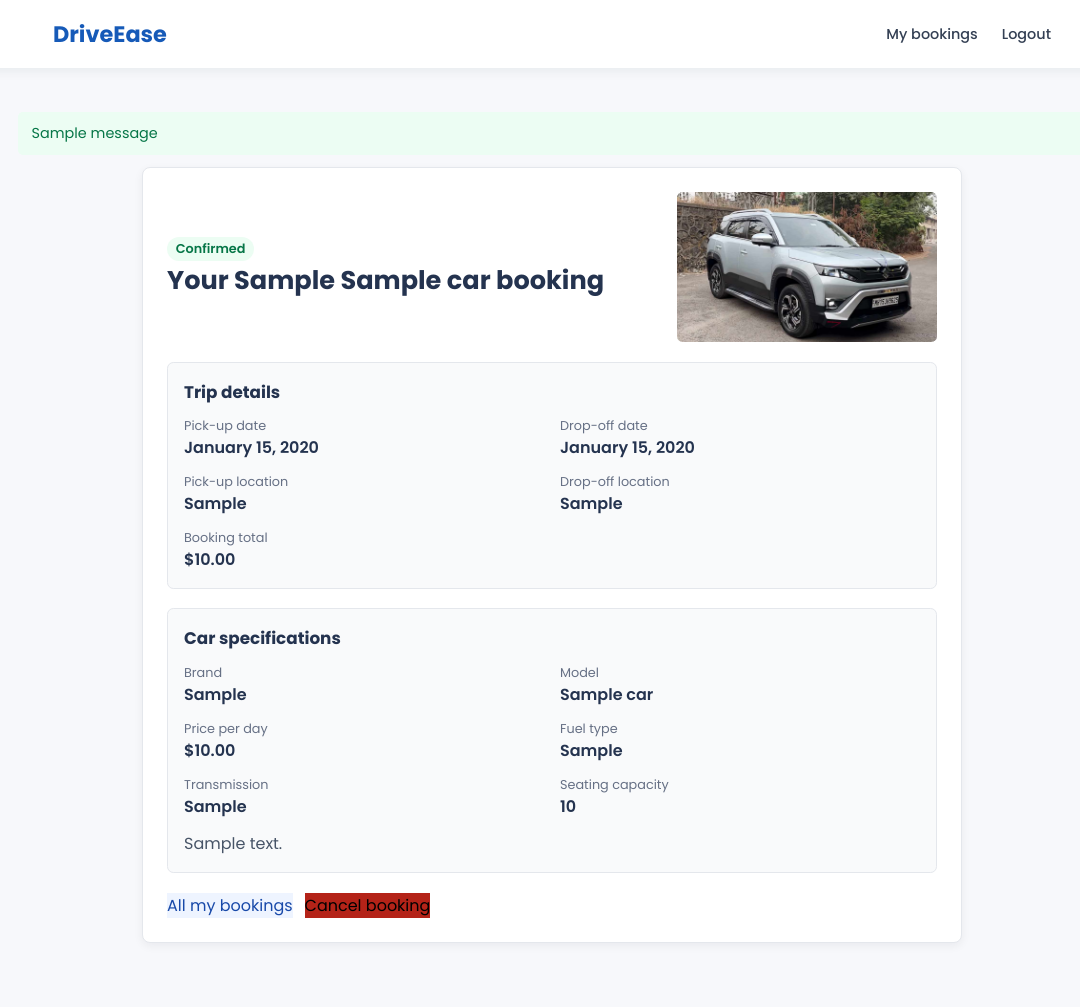
After one commit to YASHAVARDHAN-SG/car-rental-portal, a Django app: page /bookings/1/ in a window 1280 px wide. The commit adds this page. Shown: the whole page, without its empty margins (88-1168 px from the left). Run offline with Django 5.2, Linux system fonts and the light colour scheme; a user stored in the database is signed in; tables that the repository leaves empty hold one stand-in row (values such as "Sample post"); one stand-in notice (Sample message) is shown.

Commit message:
Enhance booking system: add pickup and dropoff locations, improve booking details view, and implement booking cancellation feature. Update car model with additional specifications and enhance admin interface for better management.

```diff
--- a/bicycle/urls.py
+++ b/bicycle/urls.py
@@ -6,4 +6,7 @@ urlpatterns = [
     path('register/', register_view, name='register'),
     path('logout/', logout_view, name='logout'),
     path('book/<int:car_id>/', book_car, name='book_car'),
+    path('my-bookings/', my_bookings, name='my_bookings'),
+    path('bookings/<int:booking_id>/', booking_detail, name='booking_detail'),
+    path('bookings/<int:booking_id>/cancel/', cancel_booking, name='cancel_booking'),
 ]
--- a/bicycle/views.py
+++ b/bicycle/views.py
@@ -1,12 +1,14 @@
-from datetime import date, datetime
+from datetime import date
 
 from django.contrib import messages
 from django.contrib.auth import login, logout
 from django.contrib.auth.decorators import login_required
 from django.contrib.auth.forms import AuthenticationForm
 from django.shortcuts import get_object_or_404, redirect, render
+from django.utils import timezone
 from django.utils.http import url_has_allowed_host_and_scheme
 
+from .booking_forms import BookingForm
 from .forms import RegistrationForm
 from .models import Booking, Car
 
@@ -46,37 +48,64 @@ def home(request):
 @login_required
 def book_car(request, car_id):
     car = get_object_or_404(Car, id=car_id, available=True)
-    error = None
-    if request.method == 'POST':
-        try:
-            start = datetime.strptime(request.POST.get('start_date', ''), '%Y-%m-%d').date()
-            end = datetime.strptime(request.POST.get('end_date', ''), '%Y-%m-%d').date()
-        except ValueError:
-            error = 'Enter a valid start and end date.'
-        else:
-            if end < start:
-                error = 'The end date must be on or after the start date.'
-            elif start < date.today():
-                error = 'The start date cannot be in the past.'
-            else:
-                days = (end - start).days + 1
-                Booking.objects.create(
-                    user=request.user,
-                    car=car,
-                    start_date=start,
-                    end_date=end,
-                    total_price=days * car.price_per_day,
-                )
-                messages.success(request, 'Your booking has been confirmed.')
-                return redirect('home')
+    form = BookingForm(request.POST or None)
+    if request.method == 'POST' and form.is_valid():
+        start = form.cleaned_data['start_date']
+        end = form.cleaned_data['end_date']
+        days = (end - start).days + 1
+        booking = Booking.objects.create(
+            user=request.user,
+            car=car,
+            start_date=start,
+            end_date=end,
+            pickup_location=form.cleaned_data['pickup_location'],
+            dropoff_location=form.cleaned_data['dropoff_location'],
+            total_price=days * car.price_per_day,
+        )
+        messages.success(request, 'Your booking has been confirmed.')
+        return redirect('booking_detail', booking_id=booking.id)
     return render(
         request,
         'booking.html',
         {
             'car': car,
-            'error': error,
+            'form': form,
             'today': date.today().isoformat(),
-            'start_date': request.POST.get('start_date', ''),
-            'end_date': request.POST.get('end_date', ''),
         },
     )
+
+
+@login_required
+def my_bookings(request):
+    bookings = Booking.objects.filter(user=request.user).select_related('car')
+    return render(request, 'my_bookings.html', {'bookings': bookings})
+
+
+@login_required
+def booking_detail(request, booking_id):
+    booking = get_object_or_404(
+        Booking.objects.select_related('car'),
+        id=booking_id,
+        user=request.user,
+    )
+    return render(request, 'booking_detail.html', {'booking': booking})
+
+
+@login_required
+def cancel_booking(request, booking_id):
+    if request.method != 'POST':
+        return redirect('booking_detail', booking_id=booking_id)
+
+    booking = get_object_or_404(
+        Booking,
+        id=booking_id,
+        user=request.user,
+    )
+    if booking.status == Booking.Status.CANCELLED:
+        messages.info(request, 'This booking has already been cancelled.')
+    else:
+        booking.status = Booking.Status.CANCELLED
+        booking.cancelled_at = timezone.now()
+        booking.save(update_fields=['status', 'cancelled_at'])
+        messages.success(request, 'Your booking has been cancelled.')
+    return redirect('booking_detail', booking_id=booking.id)
--- a/static/style.css
+++ b/static/style.css
@@ -613,6 +613,187 @@ header.shadow {
     }
 }
 
+.car-spec-summary {
+    margin: 0.2rem 0 0.9rem;
+    color: #667085;
+    font-size: 0.85rem;
+}
+
+.specifications,
+.details-section {
+    margin: 1.2rem 0;
+    padding: 1rem;
+    border: 1px solid #e4e7ec;
+    border-radius: 0.4rem;
+    background: #f9fafb;
+}
+
+.specifications h2,
+.details-section h2 {
+    margin-bottom: 0.8rem;
+    color: #24334f;
+    font-size: 1.05rem;
+}
+
+.specifications dl,
+.details-section dl {
+    display: grid;
+    grid-template-columns: repeat(2, minmax(0, 1fr));
+    gap: 0.8rem 1rem;
+}
+
+.specifications dl div,
+.details-section dl div {
+    min-width: 0;
+}
+
+.specifications dt,
+.details-section dt {
+    color: #667085;
+    font-size: 0.8rem;
+}
+
+.specifications dd,
+.details-section dd {
+    overflow-wrap: anywhere;
+    color: #24334f;
+    font-weight: 600;
+}
+
+.booking-card .specifications {
+    text-align: left;
+}
+
+.booking-card .specifications p,
+.details-section > p {
+    margin-top: 0.8rem;
+    color: #475467;
+}
+
+.page-title {
+    margin-bottom: 1.5rem;
+    color: #24334f;
+    text-align: center;
+}
+
+.booking-list {
+    display: grid;
+    gap: 1rem;
+}
+
+.booking-list-card,
+.booking-details-card {
+    padding: 1.25rem;
+    border: 1px solid #e4e7ec;
+    border-radius: 0.5rem;
+    background: #fff;
+    box-shadow: 0 3px 10px rgb(16 24 40 / 6%);
+}
+
+.booking-list-card {
+    display: flex;
+    align-items: center;
+    justify-content: space-between;
+    gap: 1rem;
+}
+
+.booking-list-card h2 {
+    margin: 0.25rem 0;
+    color: #24334f;
+    font-size: 1.15rem;
+}
+
+.booking-list-card p {
+    margin-top: 0.25rem;
+    color: #475467;
+}
+
+.booking-status {
+    display: inline-block;
+    padding: 0.2rem 0.55rem;
+    border-radius: 2rem;
+    background: #ecfdf3;
+    color: #067647 !important;
+    font-size: 0.8rem;
+    font-weight: 600;
+}
+
+.booking-status-cancelled {
+    background: #fff1f0;
+    color: #b42318 !important;
+}
+
+.booking-details-card {
+    max-width: 820px;
+    margin: 0 auto;
+    padding: 1.5rem;
+}
+
+.booking-details-heading {
+    display: flex;
+    align-items: center;
+    justify-content: space-between;
+    gap: 1rem;
+}
+
+.booking-details-heading h1 {
+    color: #24334f;
+    font-size: 1.6rem;
+}
+
+.booking-details-photo {
+    width: min(38%, 260px);
+    height: 150px;
+    border-radius: 0.35rem;
+    object-fit: cover;
+}
+
+.booking-actions {
+    display: flex;
+    flex-wrap: wrap;
+    align-items: center;
+    gap: 0.75rem;
+    margin-top: 1rem;
+}
+
+.booking-actions .auth-back {
+    margin: 0;
+}
+
+.secondary-btn {
+    background: #eef4ff !important;
+    color: #1849a9 !important;
+}
+
+.cancel-btn {
+    border: 0;
+    background: #b42318;
+    cursor: pointer;
+    font: inherit;
+}
+
+.cancel-btn:hover {
+    background: #912018;
+    color: #fff;
+}
+
+@media (max-width: 520px) {
+    .booking-list-card,
+    .booking-details-heading {
+        align-items: stretch;
+        flex-direction: column;
+    }
+
+    .booking-details-photo {
+        width: 100%;
+    }
+
+    .specifications dl,
+    .details-section dl {
+        grid-template-columns: 1fr;
+    }
+}
+
 .home-text {
     padding-left: 130px;
 }
--- /dev/null
+++ b/templates/booking_detail.html
@@ -0,0 +1,70 @@
+{% load static %}
+<!doctype html>
+<html lang="en">
+<head>
+    <meta charset="utf-8">
+    <meta name="viewport" content="width=device-width, initial-scale=1">
+    <title>Booking details | DriveEase</title>
+    <link rel="stylesheet" href="{% static 'style.css' %}">
+</head>
+<body class="storefront">
+    <header class="site-header">
+        <nav class="nav container" aria-label="Main navigation">
+            <a class="logo" href="{% url 'home' %}">DriveEase</a>
+            <div class="navbar">
+                <a href="{% url 'my_bookings' %}">My bookings</a>
+                <a href="{% url 'logout' %}">Logout</a>
+            </div>
+        </nav>
+    </header>
+    <main class="container storefront-main">
+        {% if messages %}
+            <div class="messages" role="status">
+                {% for message in messages %}<p>{{ message }}</p>{% endfor %}
+            </div>
+        {% endif %}
+        <article class="booking-details-card">
+            <div class="booking-details-heading">
+                <div>
+                    <p class="booking-status booking-status-{{ booking.status }}">{{ booking.get_status_display }}</p>
+                    <h1>Your {{ booking.car.brand }} {{ booking.car.name }} booking</h1>
+                </div>
+                {% if booking.car.image %}
+                    <img class="booking-details-photo" src="{% static booking.car.image %}" alt="{{ booking.car.brand }} {{ booking.car.name }}">
+                {% endif %}
+            </div>
+            <section class="details-section">
+                <h2>Trip details</h2>
+                <dl>
+                    <div><dt>Pick-up date</dt><dd>{{ booking.start_date|date:"F j, Y" }}</dd></div>
+                    <div><dt>Drop-off date</dt><dd>{{ booking.end_date|date:"F j, Y" }}</dd></div>
+                    <div><dt>Pick-up location</dt><dd>{{ booking.pickup_location }}</dd></div>
+                    <div><dt>Drop-off location</dt><dd>{{ booking.dropoff_location }}</dd></div>
+                    <div><dt>Booking total</dt><dd>${{ booking.total_price }}</dd></div>
+                </dl>
+            </section>
+            <section class="details-section">
+                <h2>Car specifications</h2>
+                <dl>
+                    <div><dt>Brand</dt><dd>{{ booking.car.brand }}</dd></div>
+                    <div><dt>Model</dt><dd>{{ booking.car.name }}</dd></div>
+                    <div><dt>Price per day</dt><dd>${{ booking.car.price_per_day }}</dd></div>
+                    <div><dt>Fuel type</dt><dd>{{ booking.car.fuel_type|default:"Not specified" }}</dd></div>
+                    <div><dt>Transmission</dt><dd>{{ booking.car.transmission|default:"Not specified" }}</dd></div>
+                    <div><dt>Seating capacity</dt><dd>{{ booking.car.seating_capacity }}</dd></div>
+                </dl>
+                {% if booking.car.description %}<p>{{ booking.car.description }}</p>{% endif %}
+            </section>
+            <div class="booking-actions">
+                <a class="btn secondary-btn" href="{% url 'my_bookings' %}">All my bookings</a>
+                {% if booking.status == 'confirmed' %}
+                    <form method="post" action="{% url 'cancel_booking' booking.id %}" onsubmit="return confirm('Cancel this car booking?');">
+                        {% csrf_token %}
+                        <button class="btn cancel-btn" type="submit">Cancel booking</button>
+                    </form>
+                {% endif %}
+            </div>
+        </article>
+    </main>
+</body>
+</html>
--- a/templates/index.html
+++ b/templates/index.html
@@ -16,6 +16,7 @@
                 {% if request.user.is_authenticated %}
                     <span class="nav-greeting">Hello, {{ request.user.username }}!</span>
                     <a href="{% url 'home' %}">Home</a>
+                    <a href="{% url 'my_bookings' %}">My bookings</a>
                     <a href="{% url 'logout' %}">Logout</a>
                 {% else %}
                     <a href="{% url 'home' %}">Home</a>
@@ -47,6 +48,11 @@
                         <div class="car-card-content">
                             <h3>{{ car.brand }} {{ car.name }}</h3>
                             <p class="car-price">${{ car.price_per_day }} <span>per day</span></p>
+                            <p class="car-spec-summary">
+                                {{ car.fuel_type|default:"Fuel not specified" }} ·
+                                {{ car.transmission|default:"Transmission not specified" }} ·
+                                {{ car.seating_capacity }} seats
+                            </p>
                             <a class="btn" href="{% url 'book_car' car.id %}">Book Now</a>
                         </div>
                     </article>
```
Also changed, not shown: bicycle/admin.py (+4 -4 lines), bicycle/booking_forms.py (added, +26 -0 lines), bicycle/models.py (+16 -0 lines), bicycle/tests.py (+176 -3 lines), templates/booking.html (+16 -5 lines), templates/my_bookings.html (added, +50 -0 lines), README.md, bicycle/migrations/0003_booking_cancelled_at_booking_dropoff_location_and_more.py (added).
